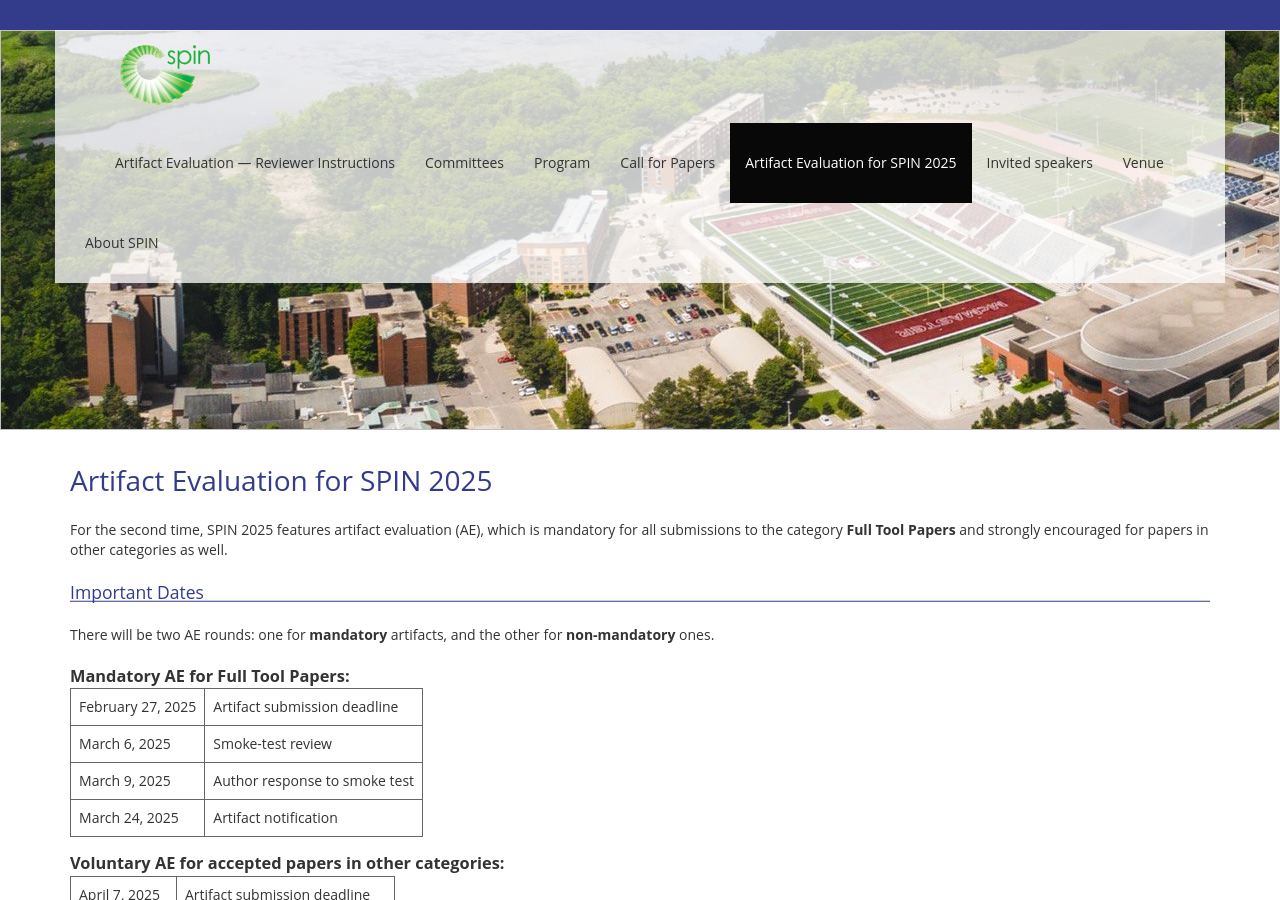
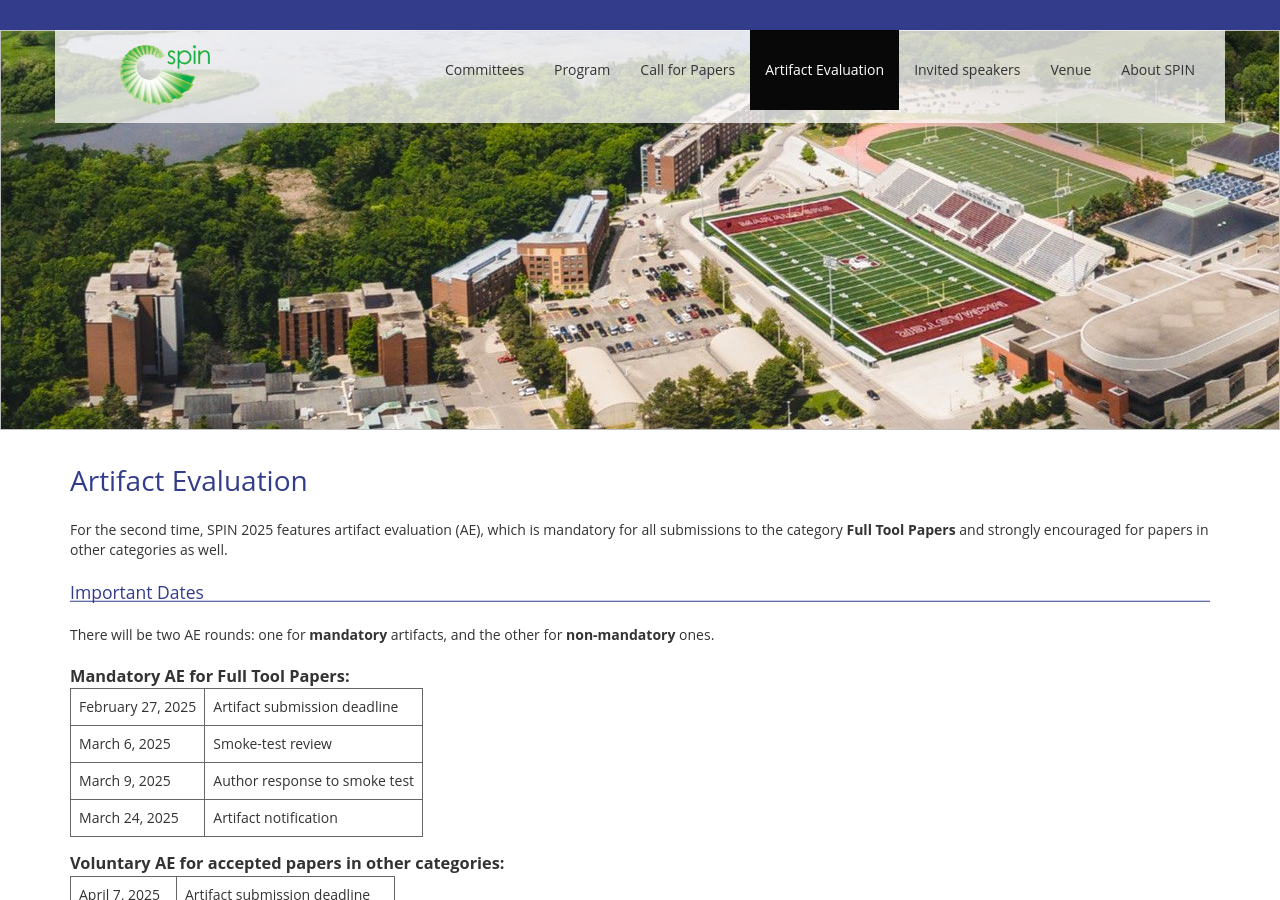
Before and after one commit to SPIN-web/SPIN2026, a Jekyll site: the page built from _pages/artifacts.md, in a window 1280 px wide and 900 px high. Built offline with Jekyll 4.4.1, drawn with Linux system fonts in a browser that asks for light colours; nearby versions of some CDN libraries; our own code applies the rules of GitHub Pages for plain Markdown files.

Commit message:
fiddle with headline

```diff
--- a/_pages/artifacts.md
+++ b/_pages/artifacts.md
@@ -4,7 +4,7 @@ permalink: /artifacts
 order: 4
 ---
 
-# Artifact Evaluation for SPIN 2025
+# Artifact Evaluation
 
 For the second time, SPIN 2025 features artifact evaluation (AE),
 which is mandatory for all submissions to the category **Full Tool Papers** and strongly encouraged for papers in other categories as well.
```
Also changed, not shown: _pages/AE_instructions.md (+1 -0 lines).
